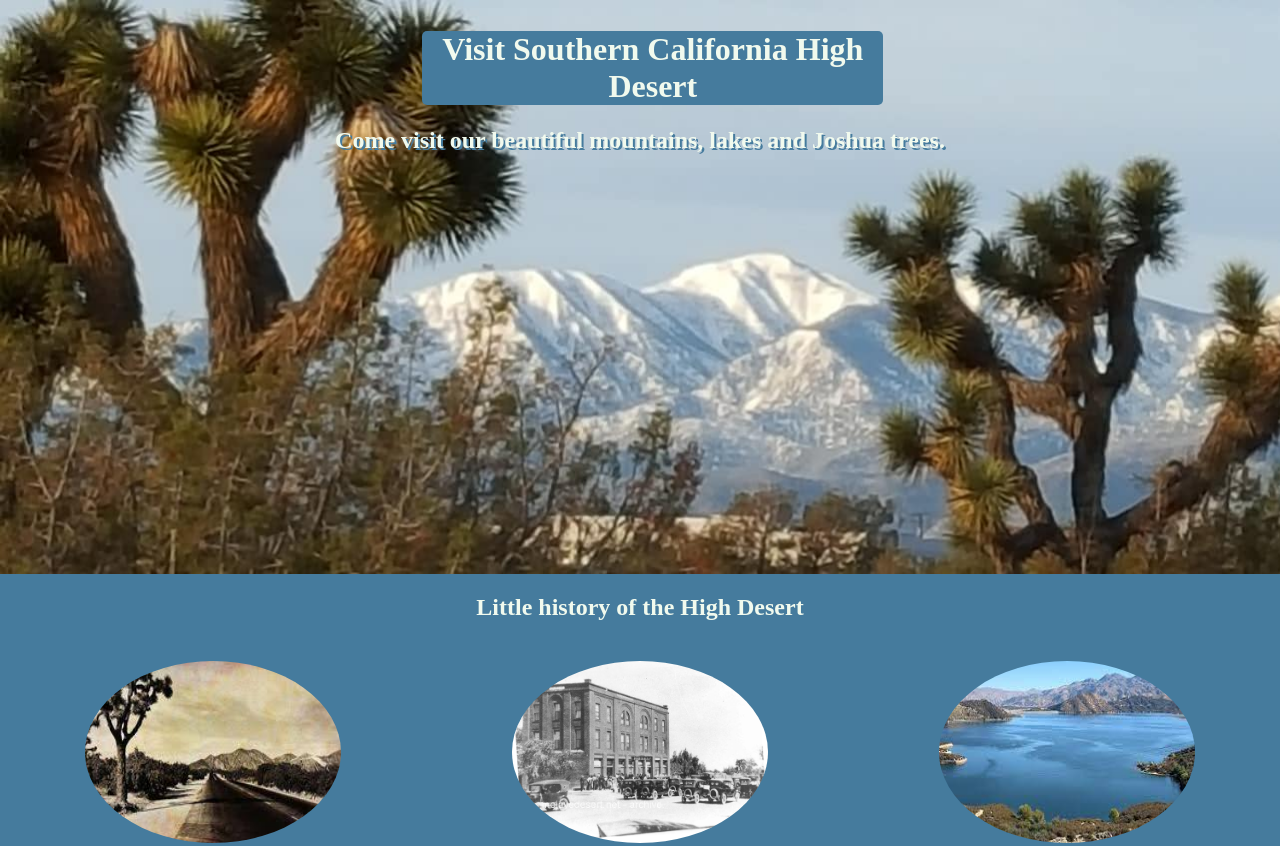
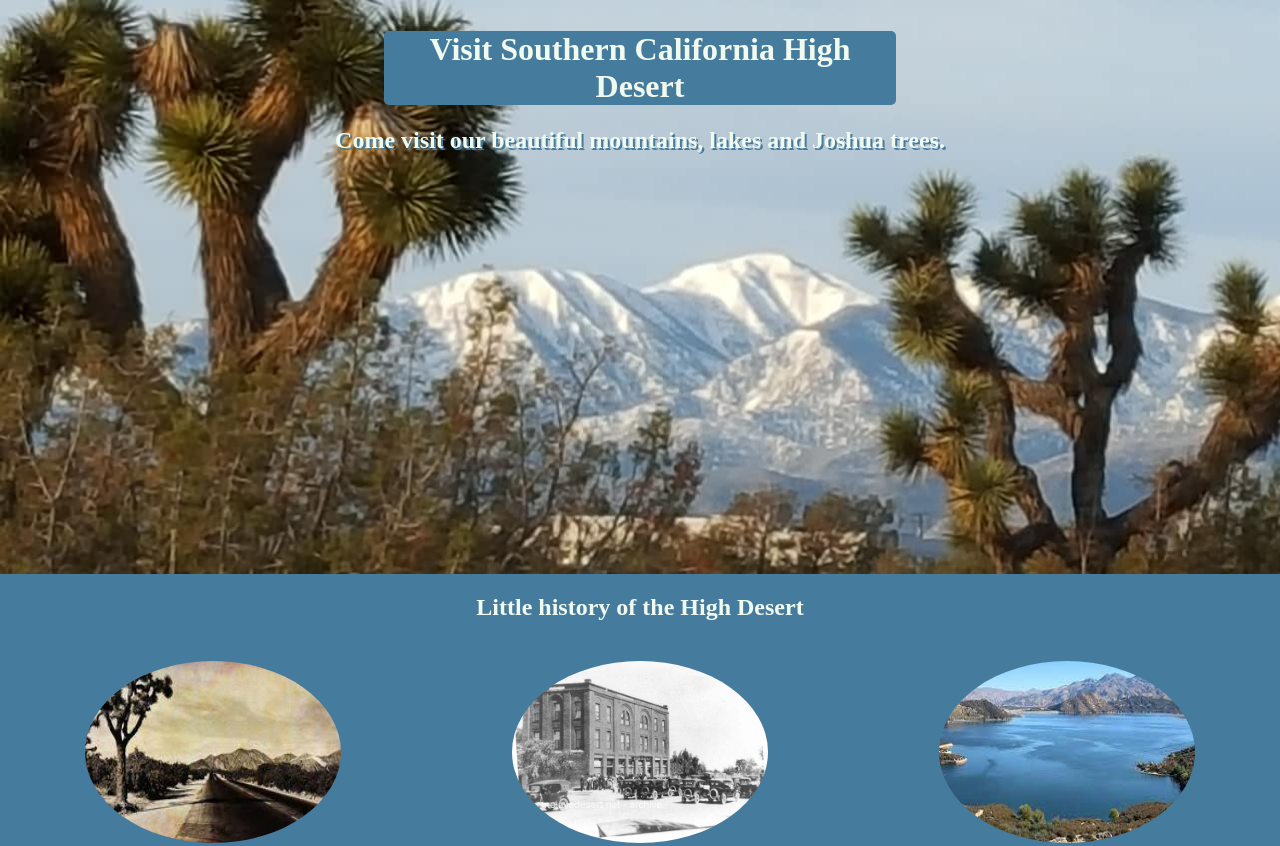
Before and after one commit to JayOc10/jo-hometown, a plain HTML site: page index.html in a window 1280 px wide. Shown: the top 846 px of the page. Drawn offline with Linux system fonts and the light colour scheme.

Commit message:
updated css

```diff
--- a/style.css
+++ b/style.css
@@ -20,8 +20,8 @@ body {
 #hero-title {
     background-color: var(--blue);
     border-radius: 5px;
-    margin-left: 33%;
-    margin-right: 31%;
+    margin-left: 30%;
+    margin-right: 30%;
 }
 
 #hero-h2 {
```
